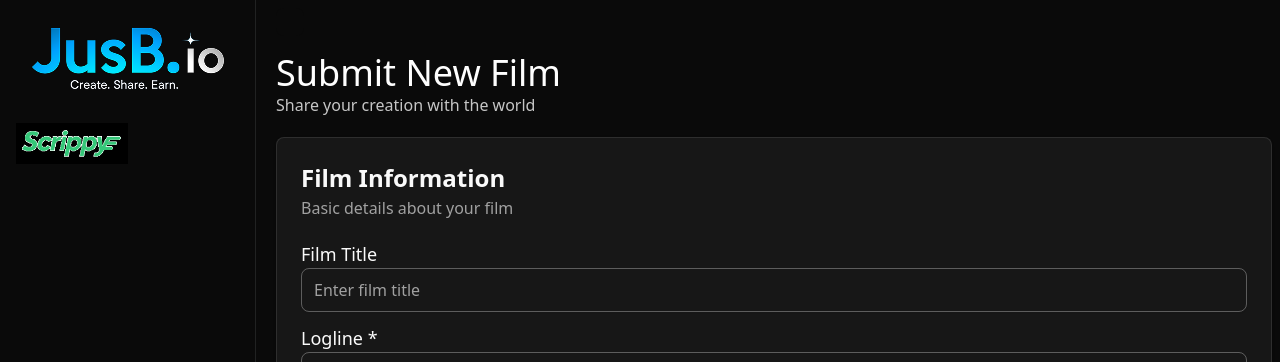
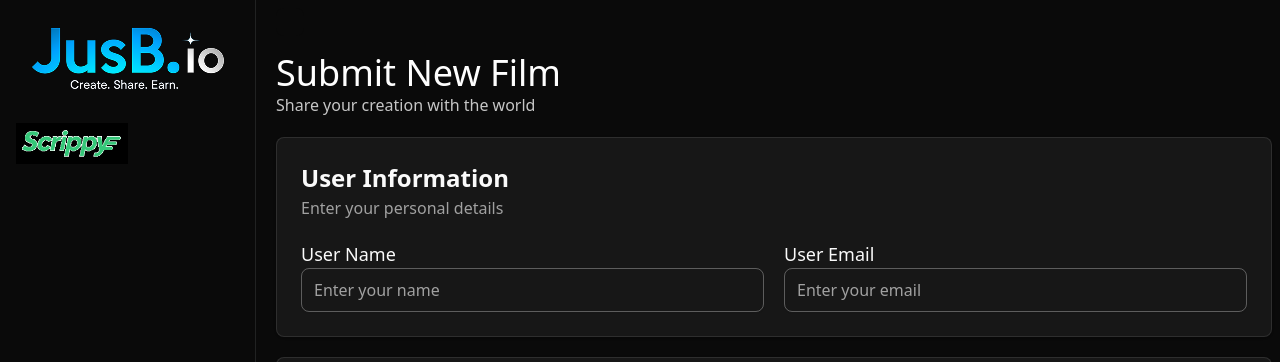
Before and after one commit to nrbnayon/Stream-Lab, a Next.js app: page /submit-film in a window 1280 px wide. Shown: the top 362 px of the page. Built offline with nearby package versions, Linux system fonts and the light colour scheme; no server answers; some icons are missing.

Commit message:
feat: Implement the user film submission form component in the dashboard.

```diff
--- a/components/dashboard/user/submit-film/film-upload-form.jsx
+++ b/components/dashboard/user/submit-film/film-upload-form.jsx
@@ -1,5 +1,5 @@
 "use client";
-import { useState } from "react";
+import { useState, useEffect } from "react";
 import InputField from "@/components/input-field";
 import { Button } from "@/components/ui/button";
 import {
@@ -25,6 +25,7 @@ import UploadContent from "./upload-content";
 import { useUploadFilmMutation } from "@/redux/store/api/filmsApi";
 import { toast } from "sonner";
 import { useRouter } from "next/navigation";
+import { useGetMeQuery } from "@/redux/store/api/usersApi";
 
 const filmTypes = [
   { value: "MOVIE", label: "Movie" },
@@ -41,6 +42,8 @@ export default function FilmUploadForm() {
   const [fullFilm, setFullFilm] = useState(null);
   const [thumbnail, setThumbnail] = useState(null);
   const [formData, setFormData] = useState({
+    user_name: "",
+    user_email: "",
     title: "",
     logline: "",
     year: new Date().getFullYear(),
@@ -49,7 +52,18 @@ export default function FilmUploadForm() {
   });
 
   const [uploadFilm, { isLoading: isUploading }] = useUploadFilmMutation();
+  const { data: userResponse } = useGetMeQuery();
   const router = useRouter();
+
+  useEffect(() => {
+    if (userResponse?.data) {
+      setFormData((prev) => ({
+        ...prev,
+        user_name: userResponse.data.full_name || "",
+        user_email: userResponse.data.email || "",
+      }));
+    }
+  }, [userResponse]);
 
   const handleInputChange = (e) => {
     const { name, value } = e.target;
@@ -83,6 +97,14 @@ export default function FilmUploadForm() {
 
   const validateForm = () => {
     const errors = [];
+
+    if (!formData.user_name?.trim()) {
+      errors.push("User name is required");
+    }
+    const emailRegex = /^[^\s@]+@[^\s@]+\.[^\s@]+$/;
+    if (!formData.user_email?.trim() || !emailRegex.test(formData.user_email)) {
+      errors.push("Please enter a valid email address");
+    }
 
     if (!formData.title?.trim()) {
       errors.push("Film title is required");
@@ -137,6 +159,8 @@ export default function FilmUploadForm() {
       const uploadFormData = new FormData();
 
       // Add text fields
+      uploadFormData.append("user_name", formData.user_name.trim());
+      uploadFormData.append("user_email", formData.user_email.trim());
       uploadFormData.append("title", formData.title.trim());
       uploadFormData.append("logline", formData.logline.trim());
       uploadFormData.append("year", formData.year.toString());
@@ -183,6 +207,8 @@ export default function FilmUploadForm() {
 
       // Reset form
       setFormData({
+        user_name: "",
+        user_email: "",
         title: "",
         logline: "",
         year: new Date().getFullYear(),
@@ -216,6 +242,33 @@ export default function FilmUploadForm() {
 
   return (
     <form className="my-5 space-y-5" onSubmit={handleFilmUpload}>
+      {/* User Information Card */}
+      <Card>
+        <CardHeader>
+          <CardTitle>User Information</CardTitle>
+          <CardDescription>Enter your personal details</CardDescription>
+        </CardHeader>
+        <CardContent className="grid md:grid-cols-2 gap-5">
+          <InputField
+            label="User Name"
+            name="user_name"
+            value={formData.user_name}
+            onChange={handleInputChange}
+            placeholder="Enter your name"
+            required
+          />
+          <InputField
+            label="User Email"
+            name="user_email"
+            value={formData.user_email}
+            onChange={handleInputChange}
+            placeholder="Enter your email"
+            type="email"
+            required
+          />
+        </CardContent>
+      </Card>
+
       {/* Film Information Card */}
       <Card>
         <CardHeader>
```
